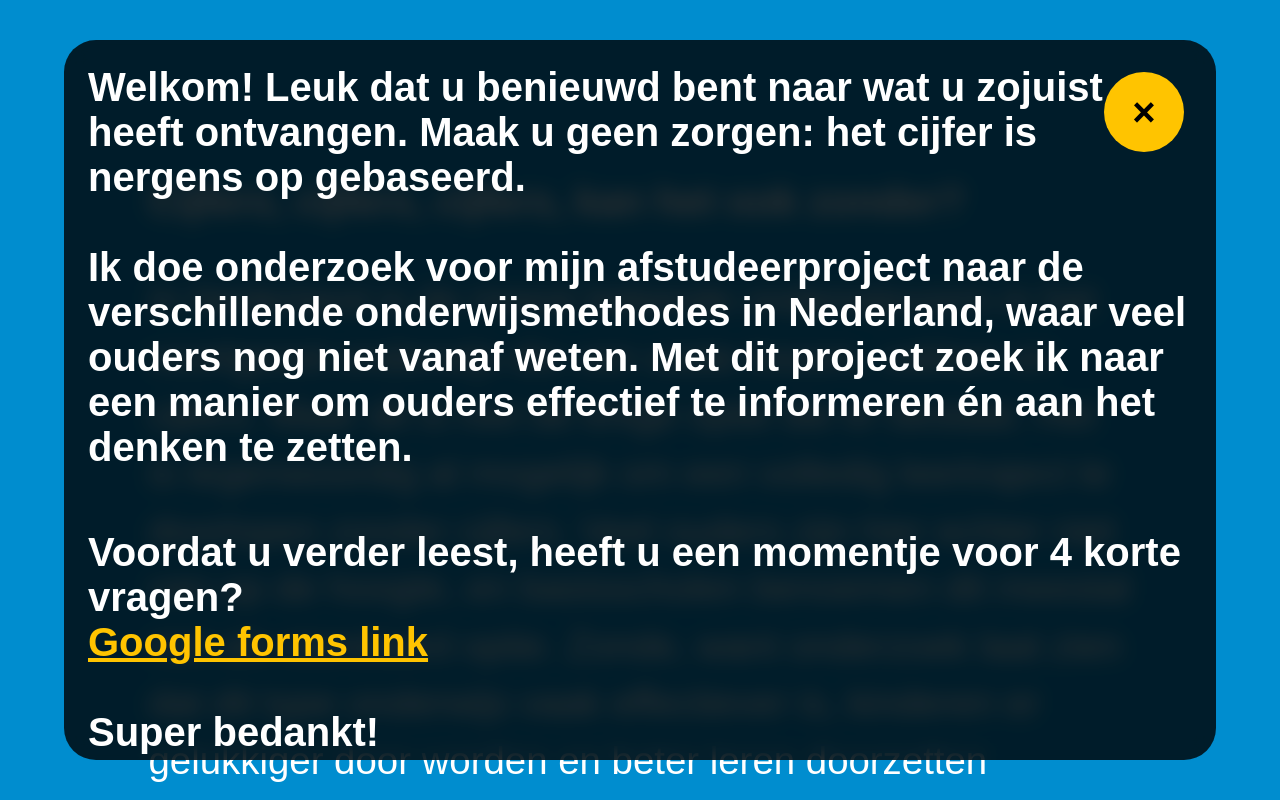
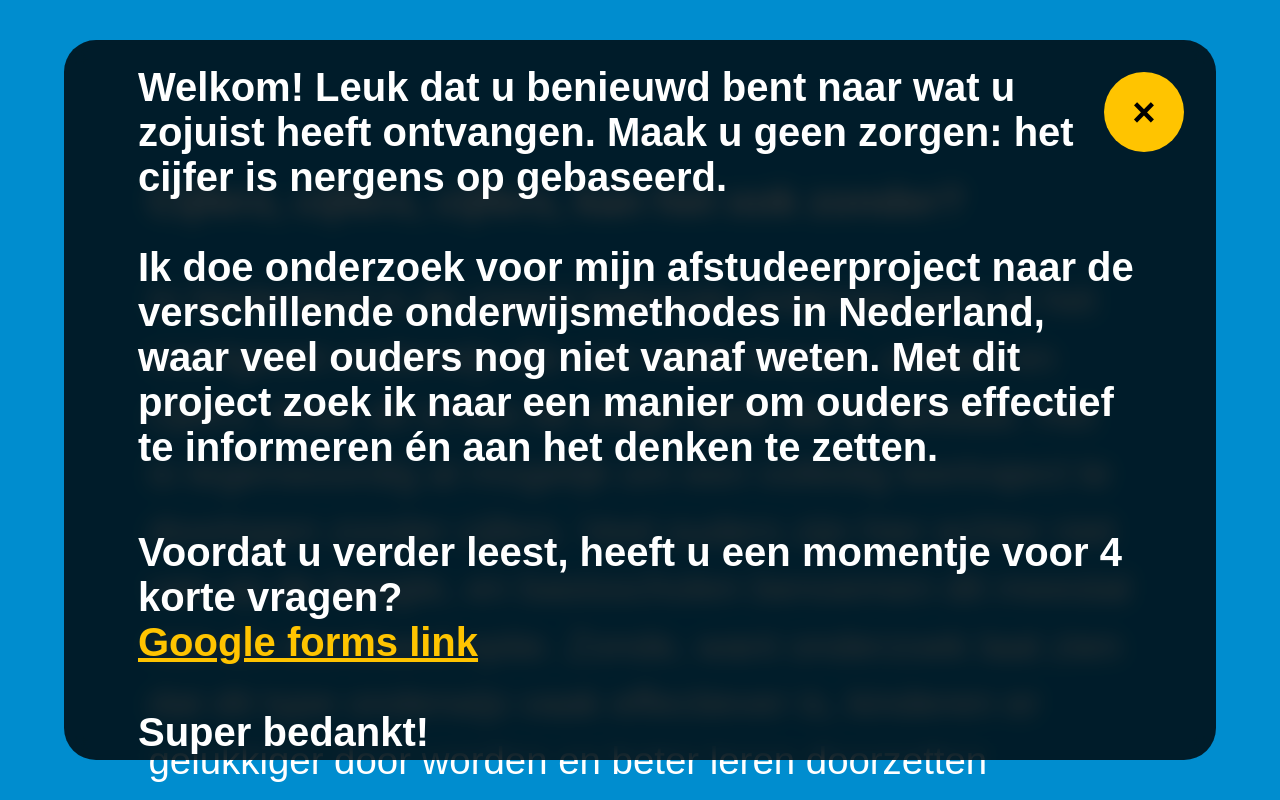
Before and after one commit to BlijLeren/Test1a, a plain HTML site: page index.html in a window 1280 px wide. Shown: the top 800 px of the page. Drawn offline with Linux system fonts and the light colour scheme.

Commit message:
Update styles.css

```diff
--- a/styles.css
+++ b/styles.css
@@ -95,7 +95,7 @@ body {
     flex-direction: column;
     align-items: center;
     justify-content: center;
-    padding: 80px 24px;
+    padding: 80px 74px;
     box-sizing: border-box;
     overflow: auto;
     transform: translate(-50%, -50%) scale(0.95);
@@ -141,7 +141,7 @@ body {
 }
 
 /* Responsive for smaller screens */
-@media (max-width: 800px) {
+/* @media (max-width: 800px) {
     .popup {
         width: 98vw;
         max-width: 98vw;
@@ -158,7 +158,7 @@ body {
         height: 36px;
         font-size: 1.5em;
     }
-}
+} */
 
 .popup-closing {
     opacity: 0 !important;
```
